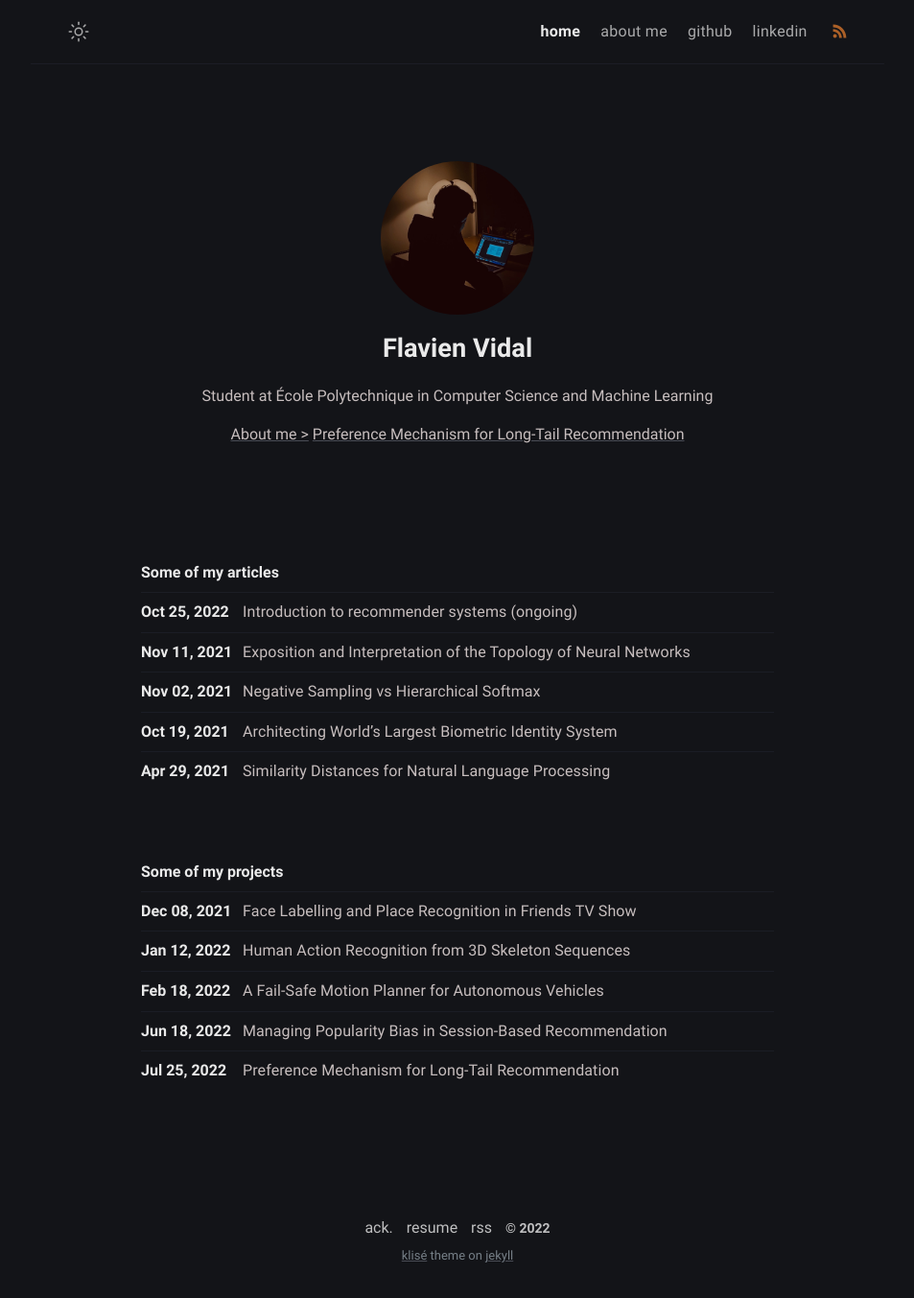
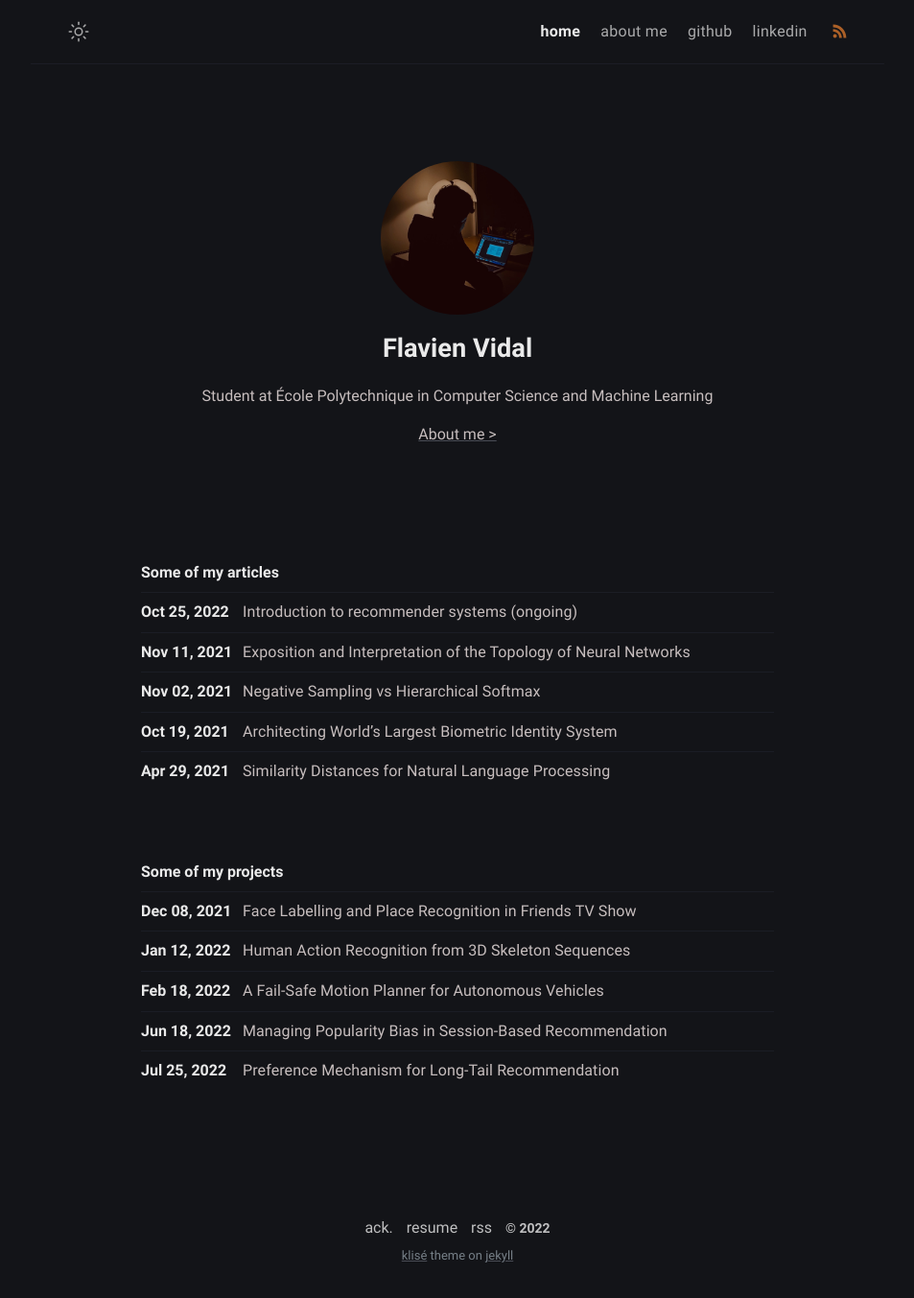
Before and after one commit to FlavienVidal/flavienvidal.github.io, a Jekyll site: the page built from index.md, in a window 1280 px wide. Shown: the whole page at 96% size, without its empty margins (163-1116 px from the left). Built offline with Jekyll 4.4.1, drawn with Linux system fonts in a browser that asks for light colours.

```diff
--- a/_config.yml
+++ b/_config.yml
@@ -17,8 +17,7 @@ author:
     Student at École Polytechnique in Computer Science and Machine Learning
     </p>
     <p>
-    <a href="https://flavienvidal.github.io/about/" target="_blank">About me ></a>
-    <a href="Managing_Popularity_Bias_copy.pdf">Preference Mechanism for Long-Tail Recommendation</a>
+    <a href="https://flavienvidal.github.io/about/">About me ></a>
     </p>
   username: username # general username
   github: flavienvidal # github username
```
